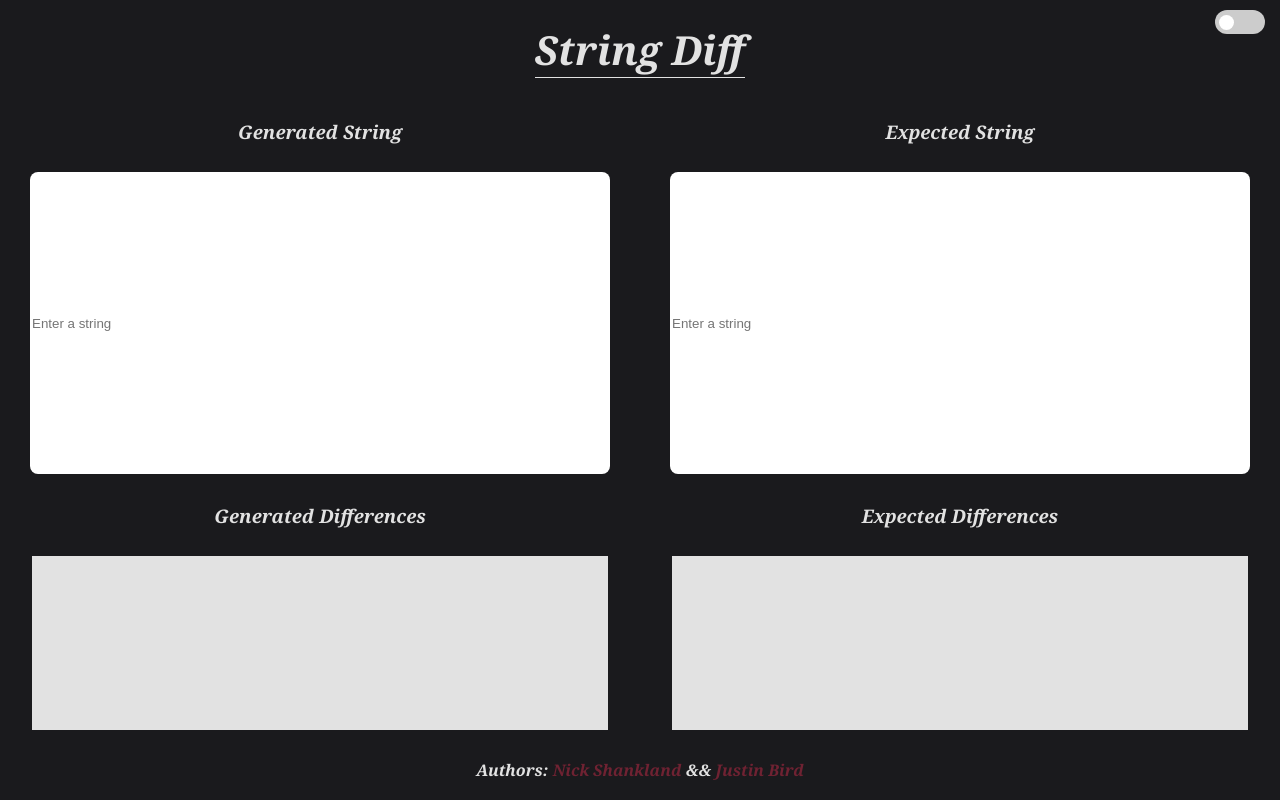
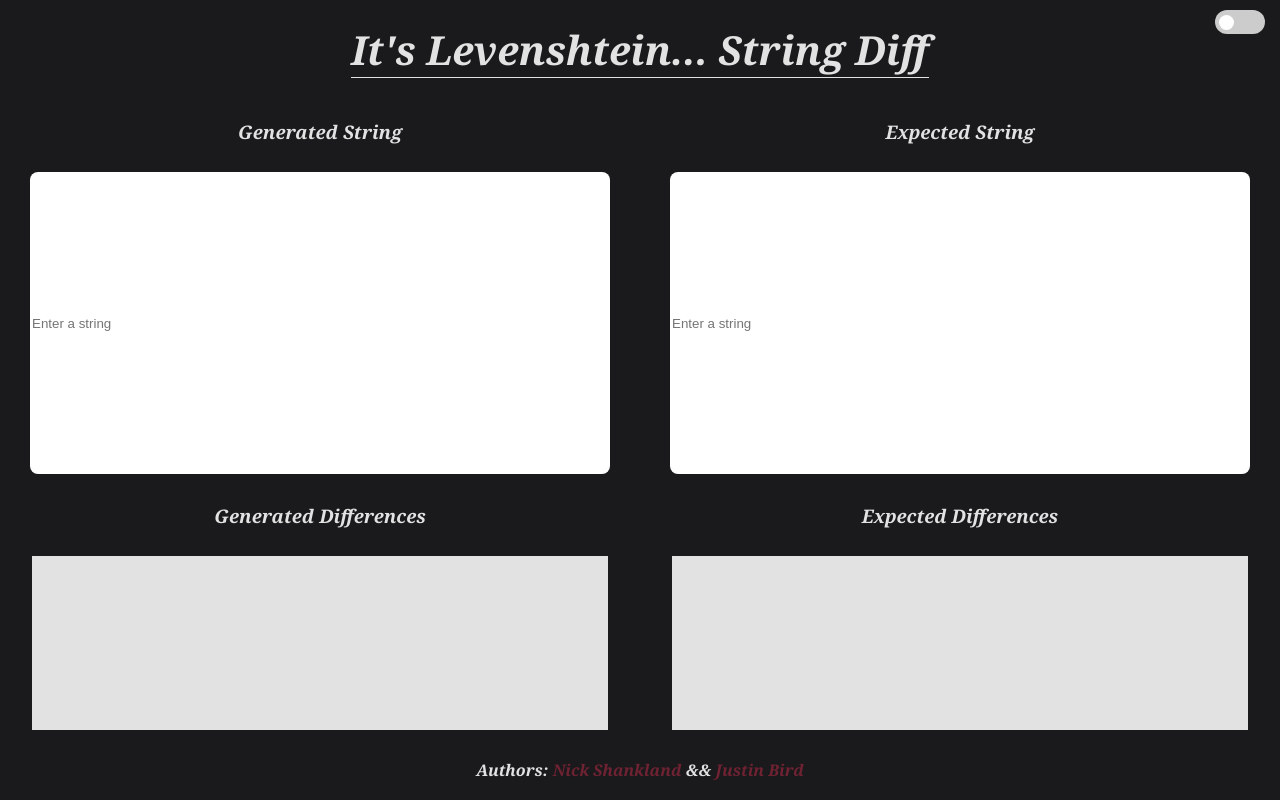
Before and after one commit to string-compare/edit-distance-fe, a React (Create React App) app: page / in a window 1280 px wide. Built offline with nearby package versions, Linux system fonts and the light colour scheme.

Commit message:
building to gh pages

```diff
--- a/src/components/header/Header.tsx
+++ b/src/components/header/Header.tsx
@@ -4,7 +4,7 @@ import "./Header.css";
 export const Header = () => {
   return (
     <section className="header">
-      <h1>String Diff</h1>
+      <h1>It's Levenshtein... String Diff</h1>
     </section>
   );
 };
```
